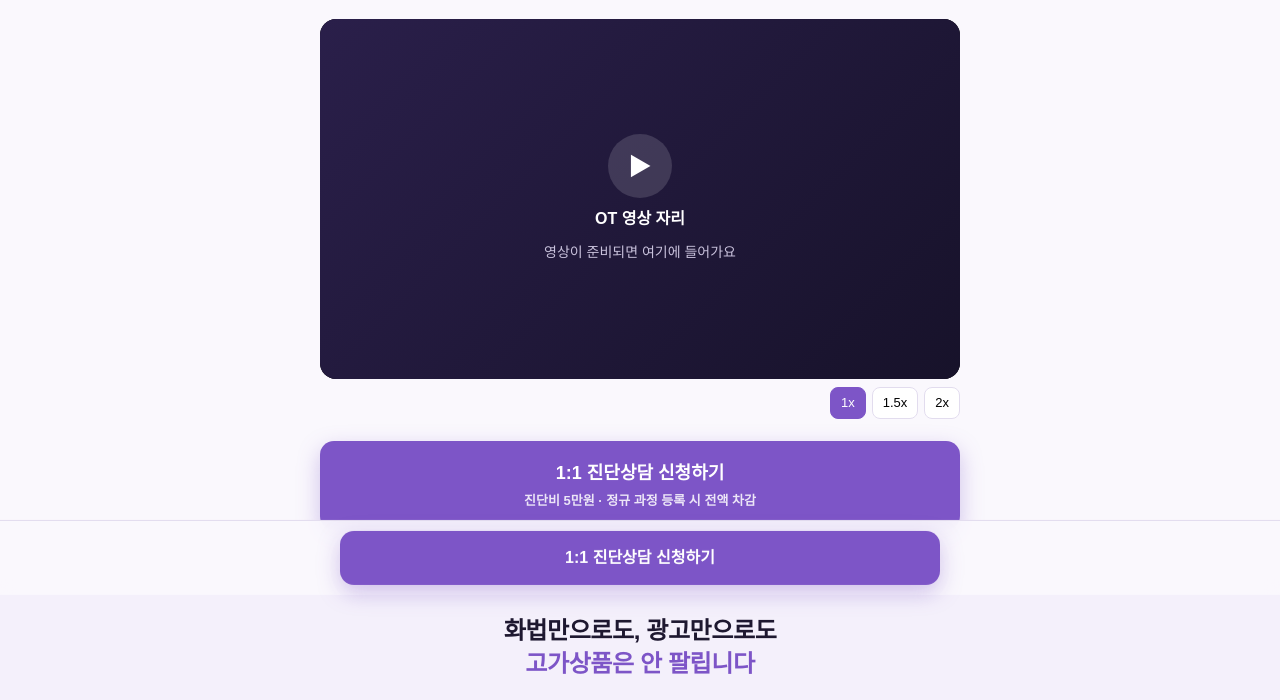
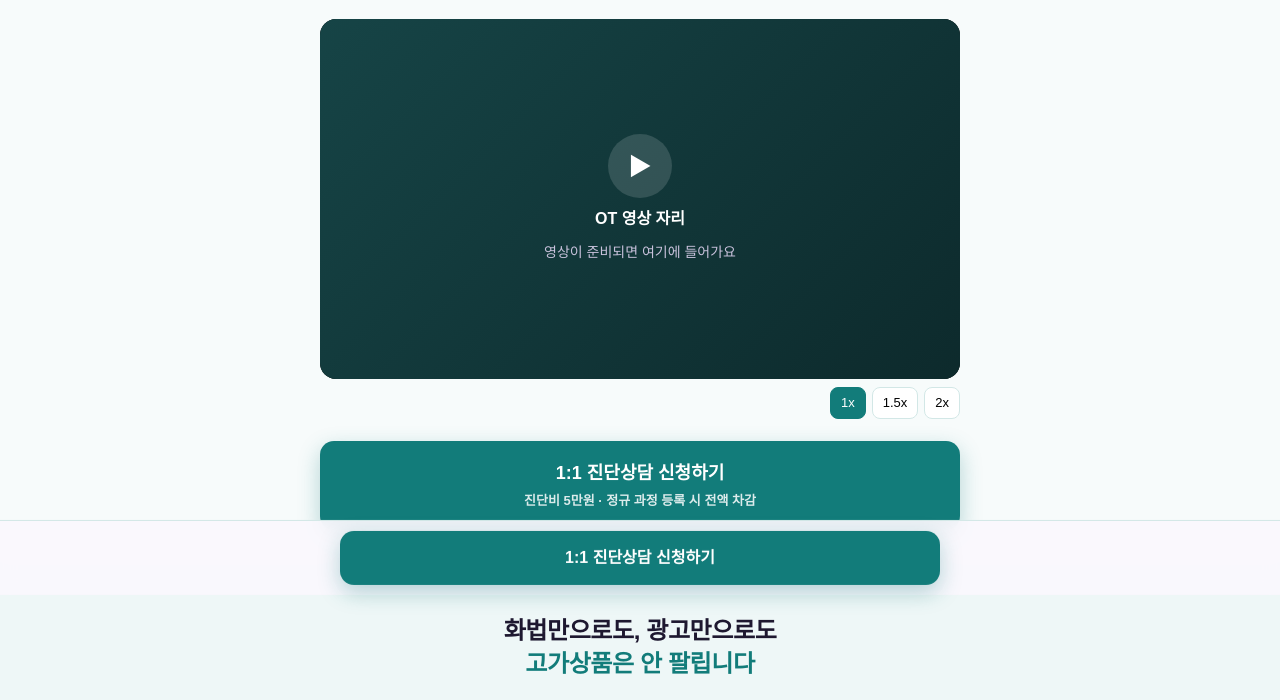
Before and after one commit to gnamessenger/aura-consult, a plain HTML site: page index.html in a window 1280 px wide. Shown: the part 288-988 px from the top of the page. Drawn offline with Linux system fonts and the light colour scheme; a web font is replaced by a local one.

Commit message:
색 변경: 틸그린 + 코랄
Co-Authored-By: Claude Opus 5.5 <noreply@anthropic.com>

```diff
--- a/index.html
+++ b/index.html
@@ -115,7 +115,7 @@ dialog.legal::backdrop{background:rgba(15,10,30,.55)}
 }
 @media (prefers-reduced-motion:reduce){html{scroll-behavior:auto}.sticky{transition:none}}
 
-:root{--pur:#7D55C7;--pur-d:#5B3A9E;--lav:#E8E2F5;--lav2:#F4F0FB;--line:#E2DCEE;--bg:#FAF8FD;--night:#17122A;--night2:#2A1F4A;--foot:#120E20;--gold:#E9C46A;--glow:rgba(125,85,199,.35);--hl:#B79BEB;}
+:root{--pur:#127C7A;--pur-d:#0C5C5B;--lav:#DCF0EF;--lav2:#EEF7F7;--line:#D2E7E6;--bg:#F7FBFB;--night:#0D2A2C;--night2:#164446;--foot:#091E20;--gold:#FF9E7A;--glow:rgba(18,124,122,.3);--hl:#FF9E7A;}
 
 .hero{padding:40px 0 28px;text-align:center}
 .hero h1{font-size:28px}
```
